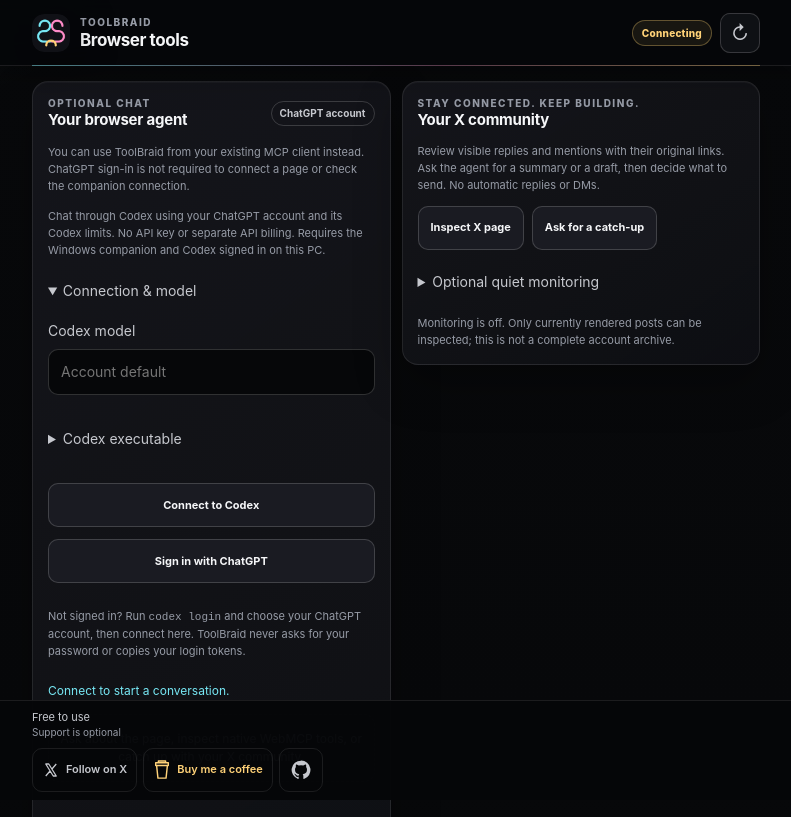
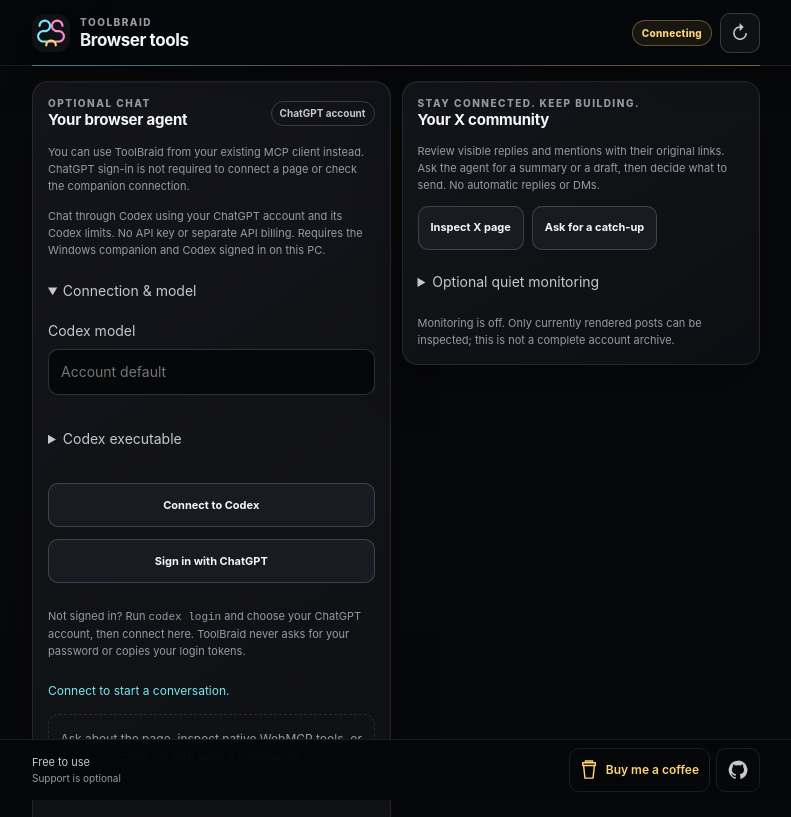
Before and after one commit to Maharajahu/ToolBraid-Companion, a browser extension: page extension/sidepanel.html in a window 1280 px wide. Shown: the top 817 px of the page, without its empty margins (244-1035 px from the left). Drawn offline with Linux system fonts and the light colour scheme.

Commit message:
Revert unintended support-link changes; preserve Companion as reference

```diff
--- a/extension/sidepanel.css
+++ b/extension/sidepanel.css
@@ -105,7 +105,7 @@ summary:focus-visible,
   outline-offset: 3px;
 }
 
-.app-shell { min-height: 100vh; padding-bottom: 126px; }
+.app-shell { min-height: 100vh; padding-bottom: 90px; }
 
 .project-footer {
   position: fixed;
@@ -120,7 +120,6 @@ summary:focus-visible,
 
 .project-footer-inner {
   display: flex;
-  flex-wrap: wrap;
   align-items: center;
   justify-content: space-between;
   gap: 8px;
@@ -130,8 +129,7 @@ summary:focus-visible,
 
 .project-support-note { margin: 0; color: var(--soft); font-size: 11px; line-height: 1.5; }
 .project-support-note span { display: block; color: var(--muted); font-size: 10px; }
-.project-links { display: flex; flex: 1 1 100%; gap: 6px; }
-.project-links .project-link { padding: 8px 9px; font-size: 11px; gap: 6px; }
+.project-links { display: flex; flex: 0 0 auto; gap: 6px; }
 .project-link {
   display: inline-flex;
   align-items: center;
--- a/extension/sidepanel.html
+++ b/extension/sidepanel.html
@@ -345,7 +345,6 @@
         <div class="project-footer-inner">
           <p class="project-support-note">Free to use<span>Support is optional</span></p>
           <nav class="project-links" aria-label="Support and project links">
-            <a class="project-link project-x" href="https://x.com/ToolBraidComp" target="_blank" rel="noopener noreferrer" referrerpolicy="no-referrer" aria-label="Follow @ToolBraidComp on X (opens in a new tab)" title="Follow @ToolBraidComp on X (opens in a new tab)"><svg aria-hidden="true" focusable="false" width="18" height="20" viewBox="0 0 24 24" fill="none"><path d="M5 4h4l10 16h-4L5 4Zm0 16 6-7m2-2 6-7" stroke="currentColor" stroke-width="1.7" stroke-linejoin="round"/></svg><span>Follow on X</span></a>
             <a class="project-link project-coffee" href="https://buymeacoffee.com/dumitrescup" target="_blank" rel="noopener noreferrer" referrerpolicy="no-referrer" aria-label="Buy me a coffee — optional support (opens in a new tab)" title="Support ToolBraid on Buy Me a Coffee (opens in a new tab)">
               <svg aria-hidden="true" focusable="false" width="18" height="22" viewBox="0 0 20 24" fill="none"><path d="M4 7h12l-1.5 14h-9L4 7Zm-1-3h14v3H3V4Zm3-2h8v2H6V2Z" stroke="currentColor" stroke-width="1.6" stroke-linejoin="round"/></svg>
               <span>Buy me a coffee</span>
```
